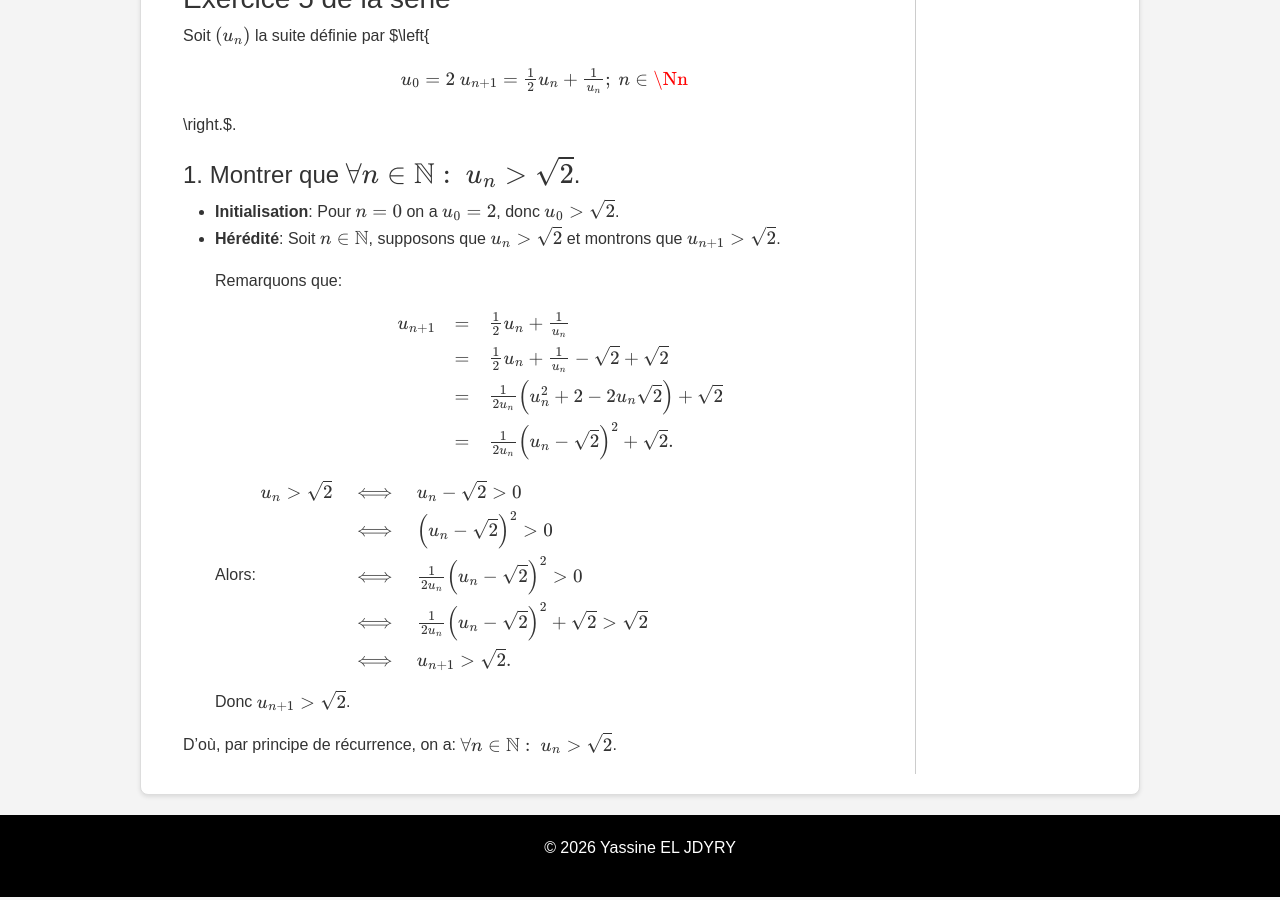
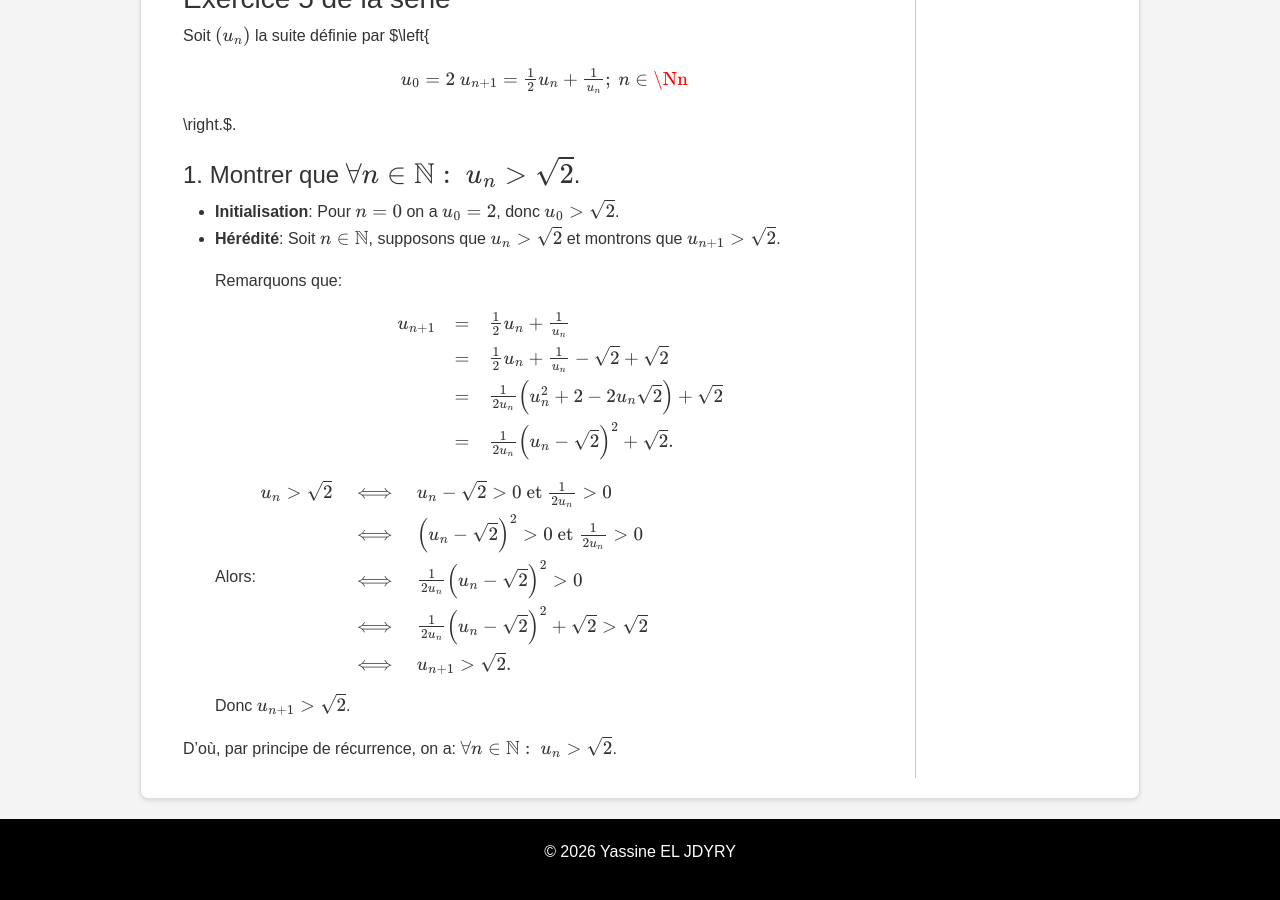
Before and after one commit to learninmath/learninmath.github.io, a Jekyll site: the page built from _2bpc/chapitre4.md, in a window 1280 px wide and 900 px high, scrolled down 3108 px. Built offline with Jekyll 4.4.1, drawn with Linux system fonts in a browser that asks for light colours.

Commit message:
v15.2.26

```diff
--- a/_2bpc/chapitre4.md
+++ b/_2bpc/chapitre4.md
@@ -151,8 +151,8 @@ $\left\{\begin{array}{l} u_0=2 \\ u_{n+1}=\frac12u_n+\frac1{u_n};\ n\in\Nn \end{
   Alors:
   $$
   \begin{array}{rcl}
-  u_n > \sqrt{2} & \iff & u_n - \sqrt{2} > 0 \\
-                 & \iff & \left(u_n - \sqrt{2}\right)^2 > 0 \\
+  u_n > \sqrt{2} & \iff & u_n - \sqrt{2} > 0 \text{ et } \frac1{2u_n}>0\\
+                 & \iff & \left(u_n - \sqrt{2}\right)^2 > 0 \text{ et } \frac1{2u_n}>0 \\
                  & \iff & \frac1{2u_n}\left(u_n - \sqrt{2}\right)^2 > 0 \\
                  & \iff & \frac1{2u_n}\left(u_n - \sqrt{2}\right)^2 + \sqrt{2} > \sqrt{2} \\
                  & \iff & u_{n+1} > \sqrt{2}. \\
```
